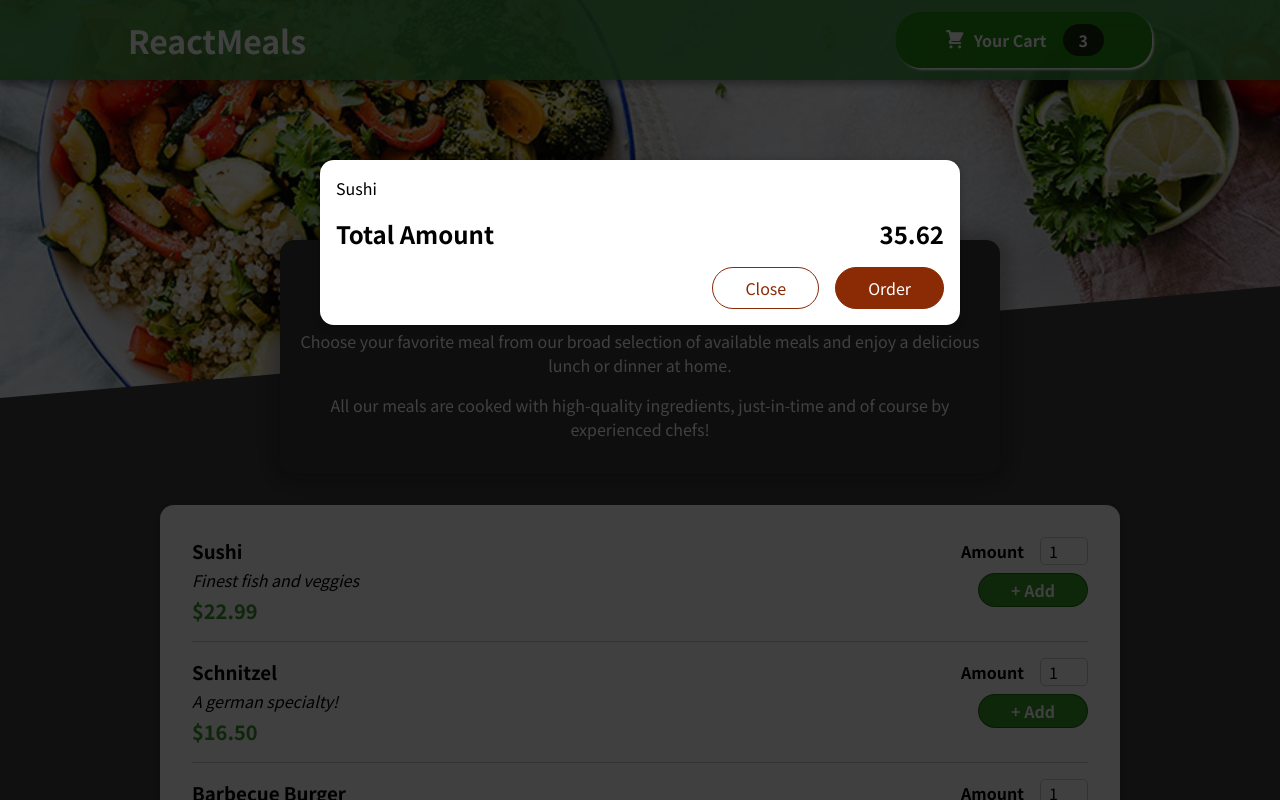
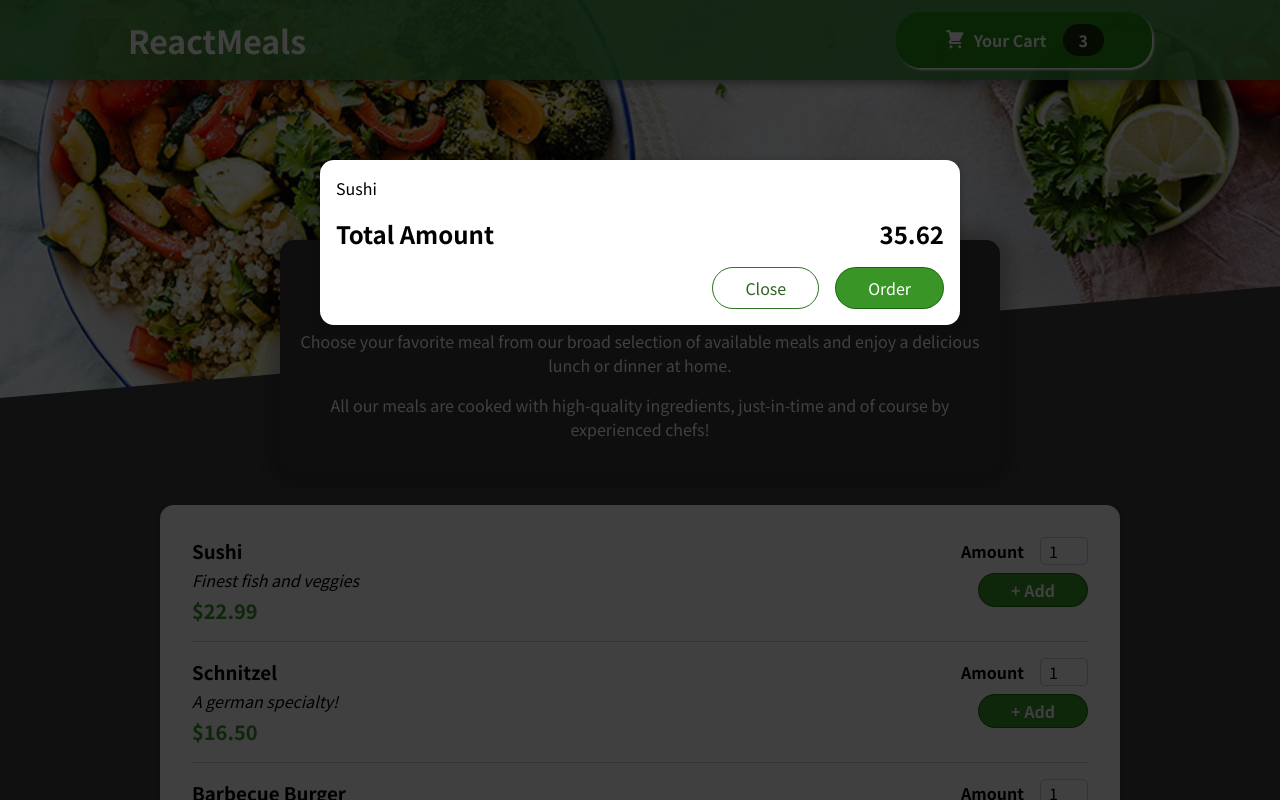
Before and after one commit to PatrikPridal/food-order-app-demo, a React (Create React App) app: page / in a window 1280 px wide. Shown: the top 800 px of the page. Built offline with nearby package versions, Linux system fonts and the light colour scheme.

Commit message:
styling Cart.js buttons

```diff
--- a/src/components/Cart/Cart.module.css
+++ b/src/components/Cart/Cart.module.css
@@ -23,7 +23,7 @@
     font: inherit;
     cursor: pointer;
     background-color: transparent;
-    border: 1px solid #8a2b06;
+    border: 1px solid #176108e1;
     padding: 0.5rem 2rem;
     border-radius: 25px;
     margin-left: 1rem;
@@ -31,16 +31,16 @@
 
   .actions button:hover,
   .actions button:active {
-    background-color: #5a1a01;
-    border-color: #5a1a01;
+    background-color: #165709e1;
+    border-color: #125206e1;
     color: white;
   }
 
   .actions .button--alt {
-    color: #8a2b06;
+    color: #144d09e1;
   }
 
   .actions .button {
-    background-color: #8a2b06;
+    background-color: #1f880ae1;
     color: white;
   }
```
